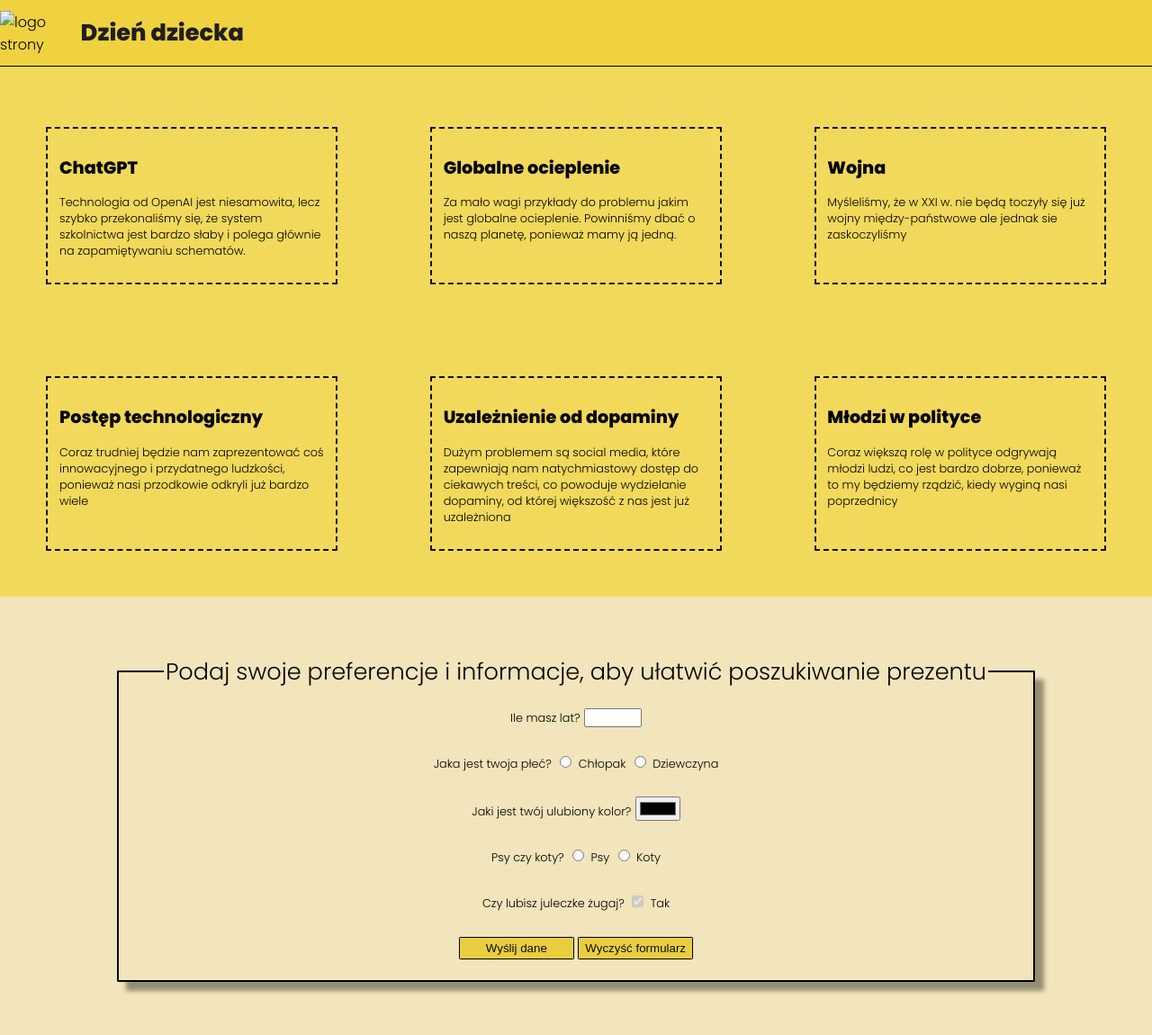
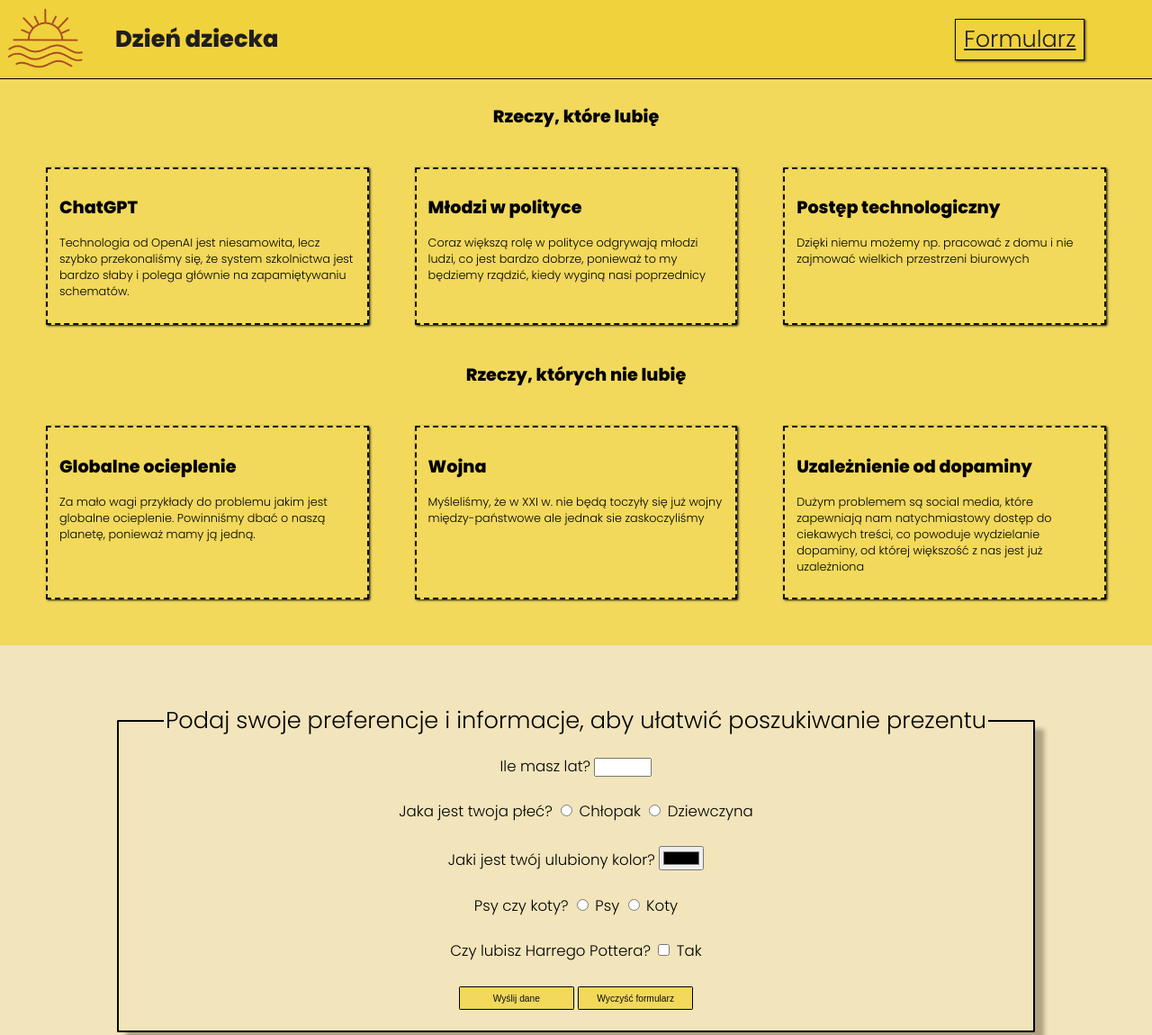
Before and after one commit to DawidLesz/DzienDziecka, a plain HTML site: page index.html in a window 1280 px wide. Shown: the top 1150 px of the page at 90% size. Drawn offline with Linux system fonts and the light colour scheme.

Commit message:
Add files via upload

```diff
--- a/index.html
+++ b/index.html
@@ -4,22 +4,41 @@
     <meta charset="UTF-8">
     <meta http-equiv="X-UA-Compatible" content="IE=edge">
     <meta name="viewport" content="width=device-width, initial-scale=1.0">
-    <title>Document</title>
+    <title>Dzień dziecka</title>
     <link rel="stylesheet" href="style.css">
 </head>
 <body>
     <header>
-        <img src="icon.png" alt="logo strony">
+        <img src="icon4.png" alt="logo strony">
         <h1>Dzień dziecka</h1>
+        <nav>
+            <ul>
+                <li><a href="#formularz">Formularz</a></li>
+            </ul>
+        </nav>
     </header>
 
     <main>
+        <h2>Rzeczy, które lubię</h2>
+        <section>
         <article>
             <h2>ChatGPT</h2>
             <p>
-                Technologia od OpenAI jest niesamowita, lecz szybko przekonaliśmy się, że system szkolnictwa jest bardzo słaby i polega głównie na zapamiętywaniu schematów.
+            Technologia od OpenAI jest niesamowita, lecz szybko przekonaliśmy się, że system szkolnictwa jest bardzo słaby i polega głównie na zapamiętywaniu schematów.
             </p>
         </article>
+        <article>
+            <h2>Młodzi w polityce</h2>
+            <p>Coraz większą rolę w polityce odgrywają młodzi ludzi, co jest bardzo dobrze, ponieważ to my będziemy rządzić, kiedy wyginą nasi poprzednicy</p>
+        </article>
+        <article>
+            <h2>Postęp technologiczny</h2>
+            <p>Dzięki niemu możemy np. pracować z domu i nie zajmować wielkich przestrzeni biurowych</p>
+        </article>
+    </section>
+    <h2>Rzeczy, których nie lubię</h2>
+    <section>
+
         <article>
             <h2>Globalne ocieplenie</h2>
             <p>Za mało wagi przykłady do problemu jakim jest globalne ocieplenie. Powinniśmy dbać o naszą planetę, ponieważ mamy ją jedną.</p>
@@ -28,24 +47,18 @@
             <h2>Wojna</h2>
             <p>Myśleliśmy, że w XXI w. nie będą toczyły się już wojny między-państwowe ale jednak sie zaskoczyliśmy</p>
         </article>
-        <article>
-            <h2>Postęp technologiczny</h2>
-            <p>Coraz trudniej będzie nam zaprezentować coś innowacyjnego i przydatnego ludzkości, ponieważ nasi przodkowie odkryli już bardzo wiele</p>
-        </article>
+
         <article>
             <h2>Uzależnienie od dopaminy</h2>
             <p>Dużym problemem są social media, które zapewniają nam natychmiastowy dostęp do ciekawych treści, co powoduje wydzielanie dopaminy, od której większość z nas jest już uzależniona</p>
         </article>
-        <article>
-            <h2>Młodzi w polityce</h2>
-            <p>Coraz większą rolę w polityce odgrywają młodzi ludzi, co jest bardzo dobrze, ponieważ to my będziemy rządzić, kiedy wyginą nasi poprzednicy</p>
-        </article>
+    </section>
 
     </main>
 
 
     <aside>
-         <form>
+         <form id="formularz">
             <fieldset>
                 <legend>Podaj swoje preferencje i informacje, aby ułatwić poszukiwanie prezentu</legend>
             <div>
@@ -72,8 +85,8 @@
             </div>
 
             <div>
-                <label for="zugaj">Czy lubisz juleczke żugaj?</label>
-                <input type="checkbox" id="zugaj" name="zugaj" checked required disabled>
+                <label for="zugaj">Czy lubisz Harrego Pottera?</label>
+                <input type="checkbox" id="zugaj" name="zugaj" required>
                 <label for="zugaj">Tak</label>
             </div>
             <div>
--- a/style.css
+++ b/style.css
@@ -1,6 +1,9 @@
 
 @import url('https://fonts.googleapis.com/css2?family=Poppins:wght@100;300;800&display=swap');
 
+html{
+    scroll-behavior: smooth;
+}
 
 body{
     font-family: 'Poppins', sans-serif;
@@ -11,35 +14,78 @@ body{
 }
 
 header img{
+    margin-right: 2vw;
     width: 7vw;
-
+    padding: 0.5vw;
 }
 
 header h1{
-    color: rgb(31, 30, 30);
+    color: #1f1e1e;
     font-size: 2vw;
-
+    font-weight: 700;
 }
 
 header{
     top: 0;
     position: fixed;
     border-bottom: 1px solid black;
-    background-color: #f0d138c4;
+    background-color: #f0d138e1;
+    backdrop-filter: blur(3px);
     width: 100%;
     z-index: 99;
     display: flex;
     align-items: center;
 }
 
+nav{
+    width: 70%;
+    display: flex;
+    justify-content: end;
+}
+
+nav li,a{
+    color: #1f1e1e;
+    list-style-type: none;
+    font-size: 2vw;
+}
+
+nav li{
+    border: 0.1vw solid #0D0D0D;
+    box-shadow: 0.1vw 0.07vw 2.5px#0D0D0D;
+    padding: 0.7vw;
+    padding-block: 0.2vw;
+    transition: 0.3s;
+}
+
+nav li:hover{
+    scale: 1.1;
+    box-shadow: 0.5vw 0.35vw#0D0D0D;
+}
+
+main>h2{
+    padding: 2vw;
+    text-align: center;
+    font-size: 1.5vw;
+}
+
 main{
-    background-color:rgb(242, 217, 92);
+    background-color:#f2d95c;
+    grid-template-rows: 1fr 1fr;
+    padding: 4vw;
+    padding-top: 0;
+}
+
+main section{
     display: grid;
     grid-template-columns: 1fr 1fr 1fr;
+    justify-content: center;
+    gap: 4vw;
 }
 
+
 article{
-    margin: 4vw;
+
+    box-shadow: 0.1vw 0.07vw 2.5px#0D0D0D;
     border: 0.2vw dashed #0D0D0D;
     padding: 1vw;
     transition: 0.5s;
@@ -56,7 +102,7 @@ article p{
 
 article:hover{
     scale: 1.1;
-    box-shadow: 1.5vw 1vw#0D0D0D;
+    box-shadow: 1.2vw 0.9vw#0D0D0D;
 }
 
 legend{
@@ -76,7 +122,7 @@ fieldset{
     display: flex;
     flex-direction: column;
     border: 2px solid black;
-    box-shadow: 10px 10px 5px rgba(0, 0, 0, 0.384);
+    box-shadow: 10px 10px 5px #3f392562;
     border-radius: 0.1vw;
 }
 
@@ -98,7 +144,7 @@ form div{
 }
 
 form label{
-    font-size: 1vw;
+    font-size: 1.3vw;
 }
 
 footer{
@@ -113,10 +159,11 @@ footer{
 input[type="reset"],input[type="submit"]{
     width: 10vw;
     height: 2vw;
-    background-color: #ebce40;
+    background-color: #f2d95c;
     color: #0D0D0D;
     border-radius: 0.1vw;
     border:1px solid black;
+    font-size: 0.8vw;
 }
 
 input[type="reset"]:active,input[type="submit"]:active{
```
Also changed, not shown: icon4.png (added).
